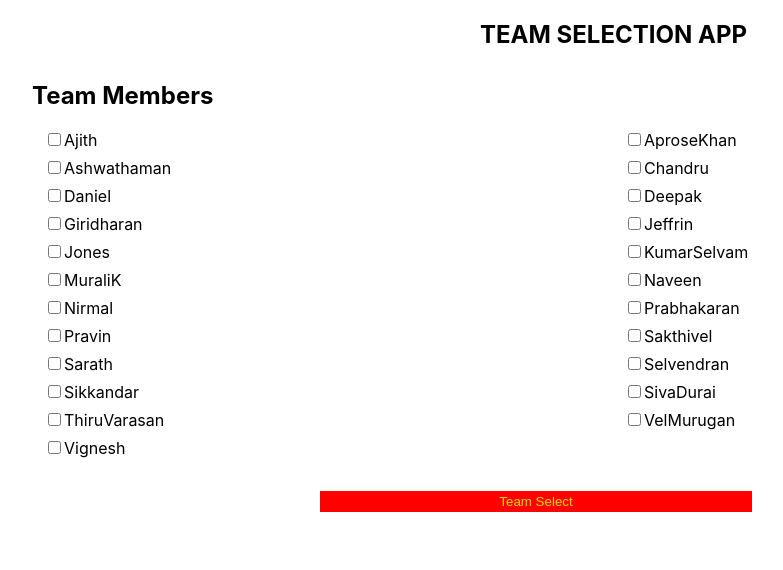
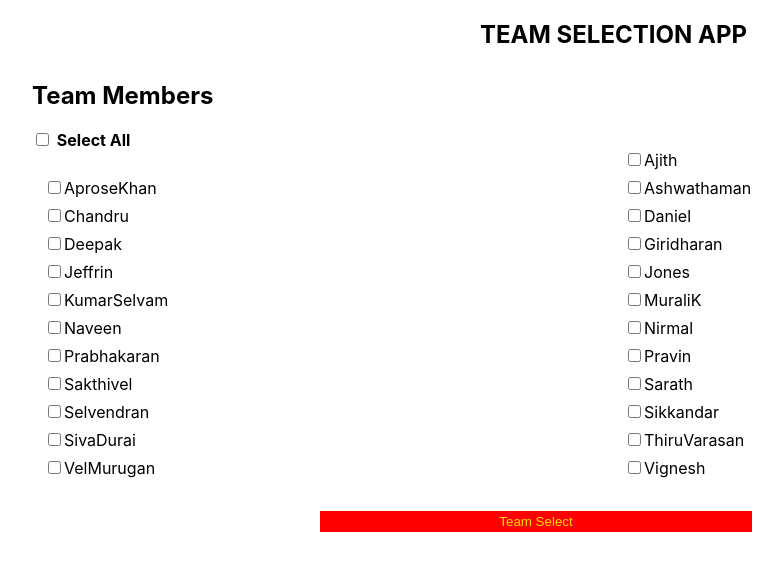
Before and after one commit to Ajitkumar1301/Cricket_Team_Selection_App, a React (Create React App) app: page / in a window 1280 px wide. Shown: the top 570 px of the page, without its empty margins (32-815 px from the left). Built offline with nearby package versions, Linux system fonts and the light colour scheme.

Commit message:
select all button added

```diff
--- a/src/PlayerList/PlayerList.jsx
+++ b/src/PlayerList/PlayerList.jsx
@@ -41,6 +41,14 @@ const PlayerList = () => {
     }
   };
 
+  const handleSelectAll = () => {
+    setSelectedMembers(teamMembers);
+  };
+
+  const handleDeselectAll = () => {
+    setSelectedMembers([]);
+  };
+
   const handleNavigate = () => {
     navigate("/team", { state: { selectedMembers: selectedMembers } });
   };
@@ -49,6 +57,17 @@ const PlayerList = () => {
     <div style={{ marginLeft: "5%", marginRight: "5%", marginTop: "2rem" }}>
       <div>
         <h2>Team Members</h2>
+        <div>
+            <input
+              type="checkbox"
+              checked={selectedMembers.length === teamMembers.length}
+              onChange={
+                selectedMembers.length === teamMembers.length
+                  ? handleDeselectAll
+                  : handleSelectAll
+              }
+            />
+            <label style={{fontWeight:'bolder',marginLeft:'0.3rem'}}>Select All</label></div>
         <div
           style={{
             display: "grid",
@@ -56,6 +75,16 @@ const PlayerList = () => {
             gap: "0.5rem",
           }}
         >
+          <div
+            style={{
+              display: "flex",
+              alignItems: "center",
+              marginLeft: "1rem",
+              marginTop:'1rem'
+            }}
+          >
+
+          </div>
           {teamMembers.map((member) => (
             <div
               key={member.id}
```
